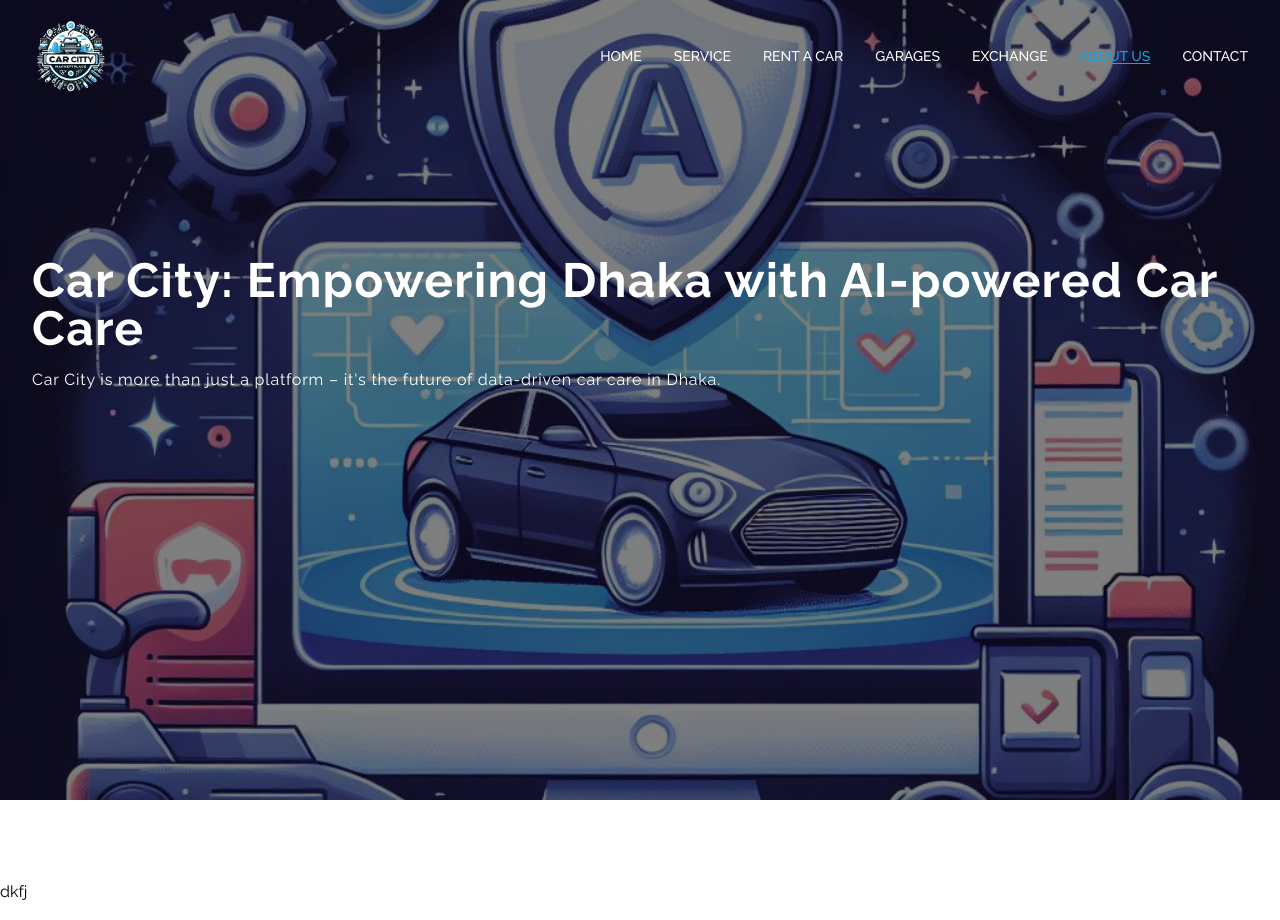
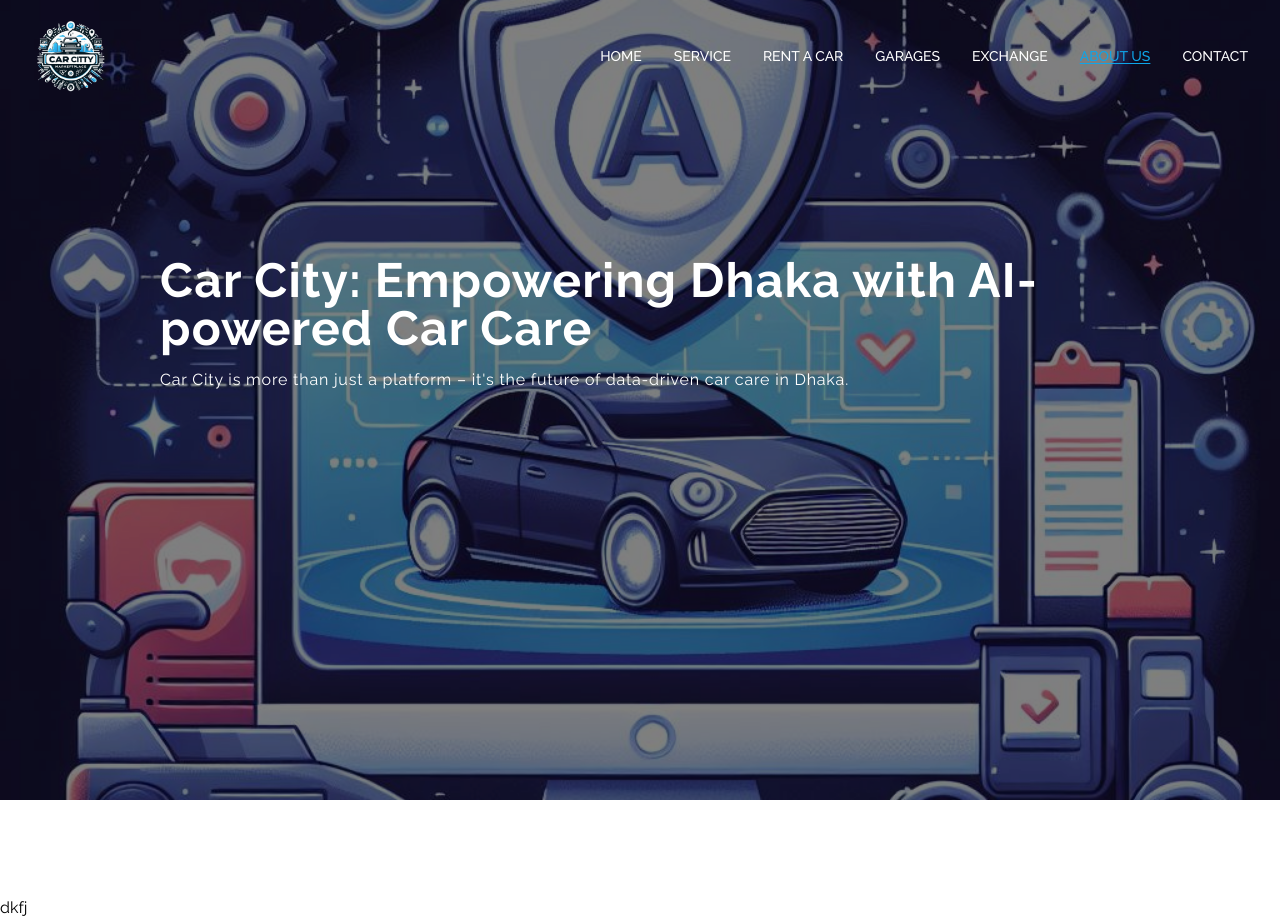
Before and after one commit to rabius-sunny/car-city, a Next.js app: page /about-us in a window 1280 px wide. Built offline with nearby package versions, Linux system fonts and the light colour scheme.

Commit message:
fix: navbar visibility

```diff
--- a/app/about-us/page.tsx
+++ b/app/about-us/page.tsx
@@ -10,12 +10,12 @@ export default function AboutUs() {
           fill
           src='/about-us.jpeg'
           alt='about us background image'
-          className='max-h-[70vh] w-full object-cover brightness-50 lg:min-h-screen'
+          className='-z-10 max-h-[70vh] w-full object-cover brightness-50 lg:min-h-screen'
         />
-        <div className='z-10 -mt-16'>
-          <Navbar />
-        </div>
-        <Container className='z-10 mt-[5vh] sm:mt-[10vh] lg:mt-[20vh]'>
+        <Container
+          size='md'
+          className='z-10 mt-[5vh] sm:mt-[10vh] lg:mt-[20vh]'
+        >
           <h1 className='text-center text-2xl font-semibold text-white sm:text-3xl md:text-start md:font-bold lg:text-5xl'>
             Car City: Empowering Dhaka with AI-powered Car Care
           </h1>
--- a/components/home/hero.tsx
+++ b/components/home/hero.tsx
@@ -1,20 +1,16 @@
 import Image from 'next/image'
 
 import Container from '../shared/Container'
-import Navbar from '../shared/Navbar'
 
 export default function Hero() {
   return (
-    <div className='flex h-[80vh] flex-col lg:min-h-screen'>
+    <div className='flex h-[70vh] flex-col lg:min-h-screen'>
       <Image
         fill
         src='/bg.png'
         alt='Hero background image'
-        className='max-h-[80vh] w-full object-cover brightness-50 lg:min-h-screen'
+        className='-z-10 max-h-[70vh] w-full object-cover brightness-50 lg:min-h-screen'
       />
-      <div className='z-10 -mt-16'>
-        <Navbar />
-      </div>
       <Container className='z-10 mt-[5vh] sm:mt-[10vh] lg:mt-[20vh]'>
         <h1 className='text-center text-2xl font-semibold text-white sm:text-3xl md:text-start md:font-bold lg:text-5xl'>
           Revolutionising Car Ownership with AI-Powered Solutions for a
--- a/components/shared/Navbar.tsx
+++ b/components/shared/Navbar.tsx
@@ -11,11 +11,11 @@ import Container from './Container'
 export default function Navbar() {
   const pathname = usePathname()
   return (
-    <Container className='z-10 flex flex-col items-center justify-between text-white md:flex-row'>
+    <Container className='mt-4 flex flex-col items-center justify-between text-white md:flex-row'>
       <Link href='/'>
         <Image src='/logo.png' alt='car city logo' width={80} height={80} />
       </Link>
-      <div className='mt-4 flex flex-wrap items-center justify-center gap-x-4 gap-y-2 text-xs font-medium uppercase sm:text-sm md:mt-0 lg:gap-8'>
+      <div className='mt-2 flex flex-wrap items-center justify-center gap-x-4 gap-y-2 text-xs font-medium uppercase sm:text-sm md:mt-0 lg:gap-8'>
         {navitems.map((item, idx) => (
           <Link
             href={item.href}
```
